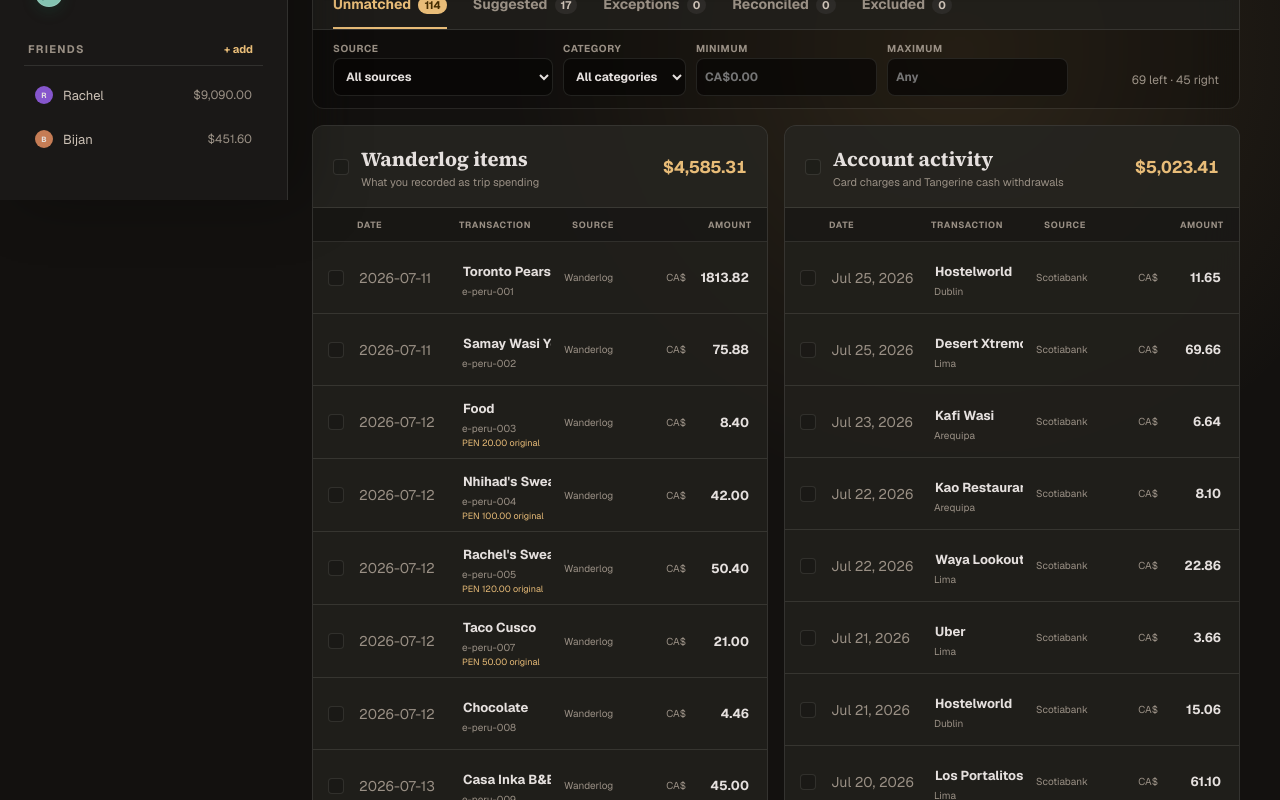
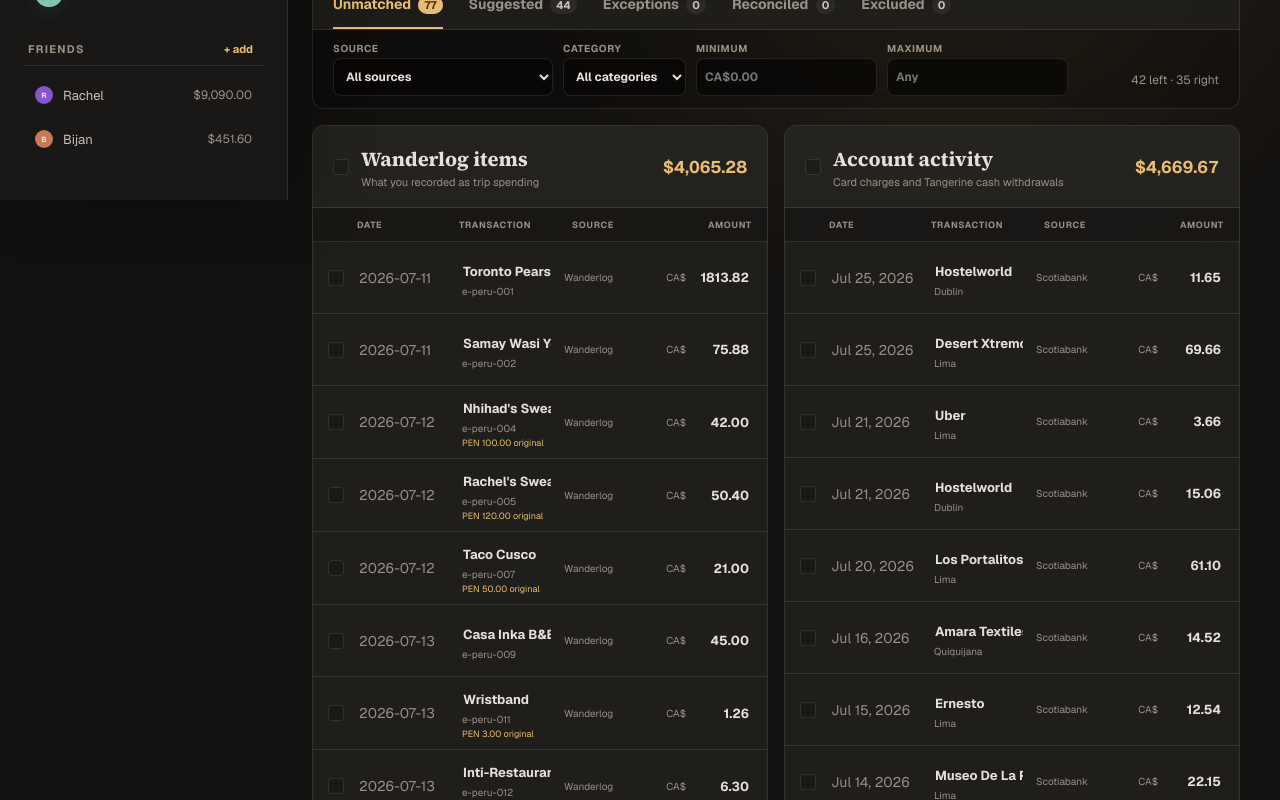
Before and after one commit to nhihadhassan/Splitwiser, a React (Vite) app: page /#/reconciliation in a window 1280 px wide. Shown: the part 600-1400 px from the top of the page. Built offline with nearby package versions, Linux system fonts and the light colour scheme.

Commit message:
Allow suggestions within fifty cents

```diff
--- a/src/pages/ReconciliationPage.tsx
+++ b/src/pages/ReconciliationPage.tsx
@@ -251,9 +251,18 @@ export function ReconciliationPage() {
       setNotice("One of these transactions already belongs to a confirmed group.");
       return;
     }
-    const groupAdjustment = group ? undefined : adjustmentCents
-      ? { amountCents: adjustmentCents, reason: adjustmentReason, note: adjustmentNote.trim() }
-      : undefined;
+    const suggestedDifference = leftTotalCents - rightTotalCents;
+    const groupAdjustment = group
+      ? suggestedDifference === 0
+        ? undefined
+        : {
+            amountCents: suggestedDifference,
+            reason: "fx" as const,
+            note: `Accepted suggested match with ${money(Math.abs(suggestedDifference))} difference within the CA$0.50 tolerance.`,
+          }
+      : adjustmentCents
+        ? { amountCents: adjustmentCents, reason: adjustmentReason, note: adjustmentNote.trim() }
+        : undefined;
     const differenceCents = leftTotalCents - rightTotalCents - (groupAdjustment?.amountCents ?? 0);
     if (differenceCents !== 0) {
       setNotice(`This group still has ${money(Math.abs(differenceCents))} to explain.`);
@@ -906,7 +915,7 @@ function SuggestionList({
 }) {
   return (
     <section className="recon-suggestions">
-      <header><div><p className="eyebrow">Explainable suggestions</p><h2>{suggestions.length} candidates</h2></div><span>Exact CAD · ±7 days · merchant evidence</span></header>
+      <header><div><p className="eyebrow">Explainable suggestions</p><h2>{suggestions.length} candidates</h2></div><span>Within CA$0.50 · ±7 days · merchant evidence</span></header>
       {suggestions.map((group) => {
         const left = byId.get(group.leftIds[0]);
         const right = byId.get(group.rightIds[0]);
--- a/src/reconciliation.ts
+++ b/src/reconciliation.ts
@@ -13,6 +13,7 @@ import type {
 } from "./types";
 
 export const RECONCILIATION_SCHEMA_VERSION = 2 as const;
+export const SUGGESTION_AMOUNT_TOLERANCE_CENTS = 50;
 
 const GROUP_BY_TRIP: Record<ReconciliationTripId, string> = {
   peru: "g-peru",
@@ -266,11 +267,11 @@ export function createReconciliationWorkspace(
     rules: [
       {
         id: "default-exact",
-        name: "Exact amount within 7 days",
+        name: "Amount within CA$0.50 and 7 days",
         priority: 10,
         sourceIds: [],
         dateToleranceDays: 7,
-        amountToleranceCents: 1,
+        amountToleranceCents: SUGGESTION_AMOUNT_TOLERANCE_CENTS,
         enabled: true,
       },
     ],
@@ -332,6 +333,13 @@ export function ensureReconciliationWorkspace(
         ...missingSources,
       ],
       transactions: [...repairedTransactions, ...missingTransactions],
+      rules: state.workspace.rules.map((item) => item.id === "default-exact"
+        ? {
+            ...item,
+            name: "Amount within CA$0.50 and 7 days",
+            amountToleranceCents: SUGGESTION_AMOUNT_TOLERANCE_CENTS,
+          }
+        : item),
     };
   }
   return createReconciliationWorkspace(state, expenses);
@@ -510,10 +518,14 @@ export function generateSuggestions(
         dateDays: dateDistance(leftItem.postedDate, rightItem.postedDate),
         merchant: merchantScore(leftItem.description, rightItem.description),
       }))
-      .filter(({ rightItem, dateDays }) => Math.abs(leftItem.postedCadCents - rightItem.postedCadCents) <= 1 && dateDays <= 7)
+      .filter(({ rightItem, dateDays }) => (
+        Math.abs(leftItem.postedCadCents - rightItem.postedCadCents) <= SUGGESTION_AMOUNT_TOLERANCE_CENTS
+        && dateDays <= 7
+      ))
       .sort((a, b) => b.merchant - a.merchant || a.dateDays - b.dateDays || a.rightItem.id.localeCompare(b.rightItem.id));
     if (exact.length === 0) return;
     const best = exact[0];
+    const amountDifference = leftItem.postedCadCents - best.rightItem.postedCadCents;
     const ambiguous = exact.length > 1 && exact[1].merchant === best.merchant && exact[1].dateDays === best.dateDays;
     const confidence = best.merchant >= 0.5 && best.dateDays <= 3 ? "high" : best.dateDays <= 7 ? "medium" : "low";
     candidates.push({
@@ -528,7 +540,9 @@ export function generateSuggestions(
       differenceCents: leftItem.postedCadCents - best.rightItem.postedCadCents,
       confidence,
       explanation: [
-        "Exact CAD amount",
+        amountDifference === 0
+          ? "Exact CAD amount"
+          : `CA$${(Math.abs(amountDifference) / 100).toFixed(2)} amount difference (within CA$0.50 tolerance)`,
         `${best.dateDays} day${best.dateDays === 1 ? "" : "s"} apart`,
         best.merchant > 0 ? "Merchant text overlaps" : "Merchant differs",
       ],
```
Also changed, not shown: 1 other file (tests, documents, lock files or other folders).
